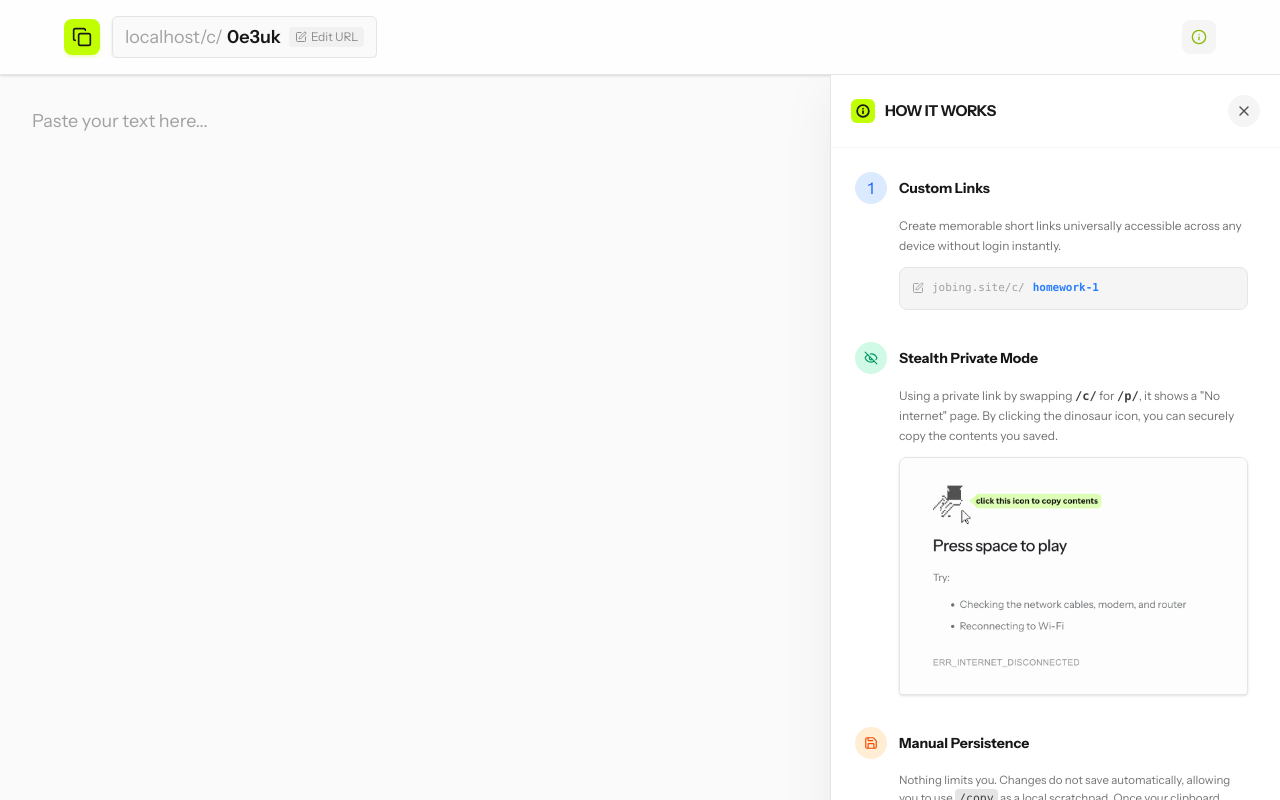
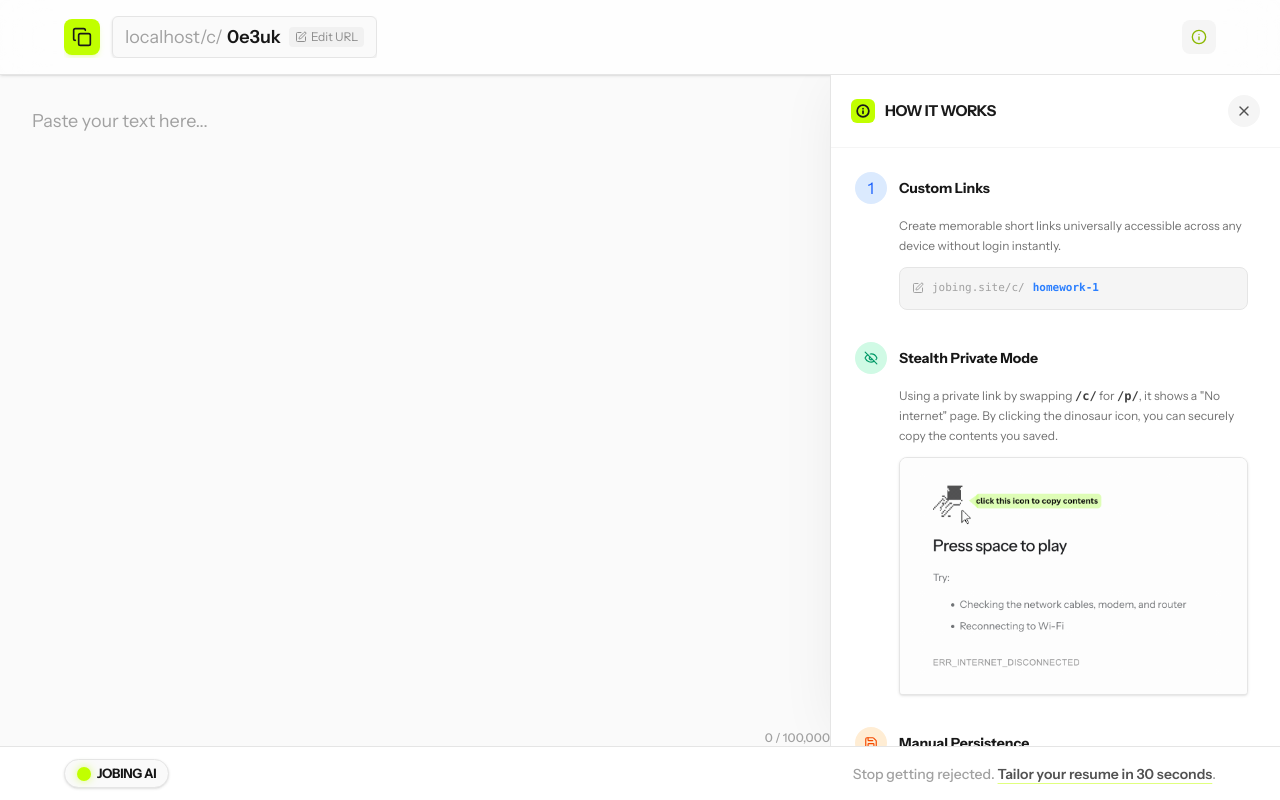
Before and after one commit to srinivasgogula02/jobing, a Next.js app: page /copy in a window 1280 px wide. Shown: the top 800 px of the page. Built offline with nearby package versions, Linux system fonts and the light colour scheme; no server answers.

Commit message:
fix(ui): enforce strict window layout geometry locking scroll scope permanently

```diff
--- a/src/app/c/[id]/CopyClient.tsx
+++ b/src/app/c/[id]/CopyClient.tsx
@@ -117,7 +117,7 @@ export default function CopyClient({ id, initialContent, isNew = false }: { id:
   };
 
   return (
-    <div className="min-h-screen bg-neutral-50 dark:bg-neutral-950 text-neutral-900 dark:text-neutral-100 flex flex-col font-sans transition-colors duration-300">
+    <div className="h-[100dvh] w-full overflow-hidden bg-neutral-50 dark:bg-neutral-950 text-neutral-900 dark:text-neutral-100 flex flex-col font-sans transition-colors duration-300">
       {/* Top Navbar / Glassmorphism */}
       <header className="sticky top-0 z-10 backdrop-blur-xl bg-white/70 dark:bg-neutral-900/70 border-b border-neutral-200 dark:border-neutral-800 p-4 shadow-sm">
         <div className="max-w-6xl mx-auto flex flex-col sm:flex-row items-center justify-between gap-4">
```
